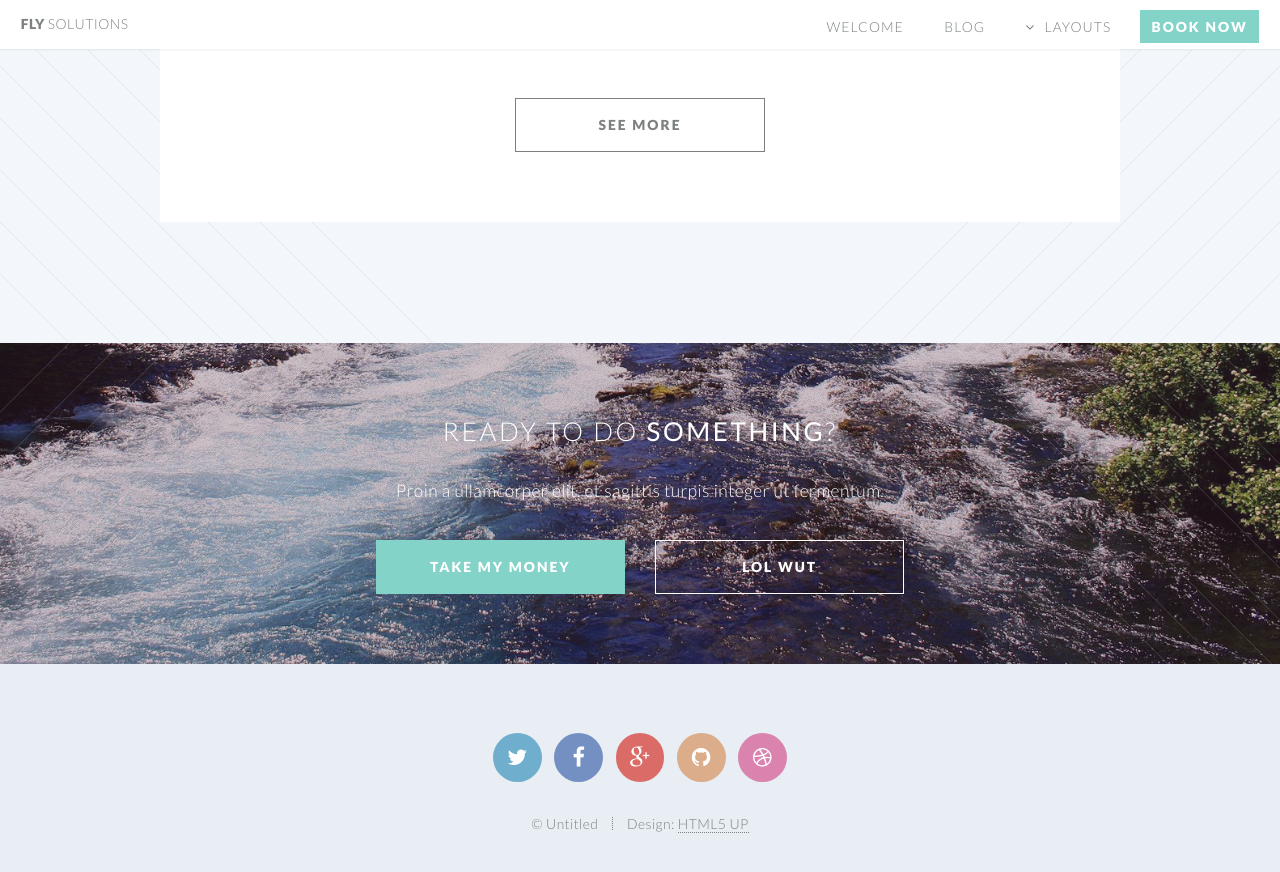
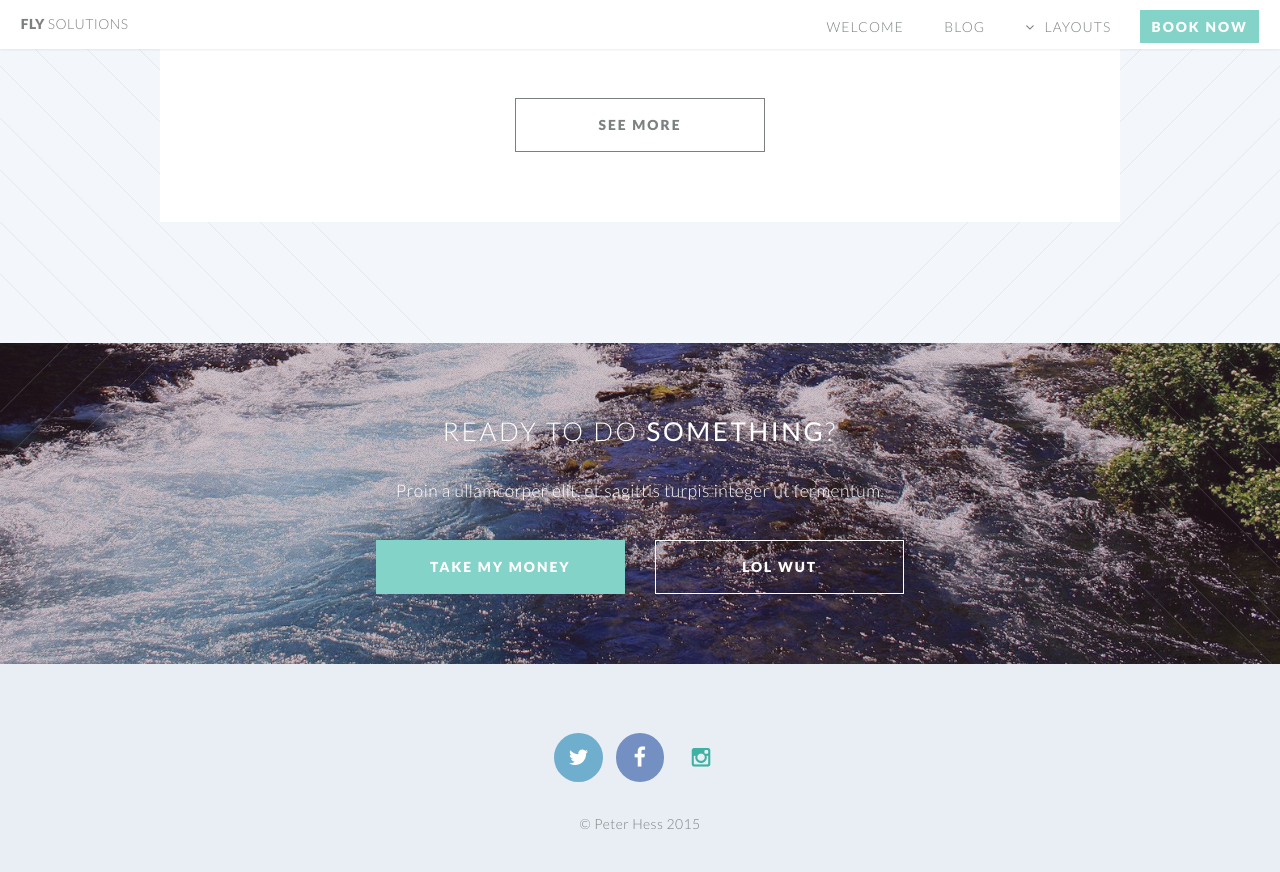
Before and after one commit to pkhess/pkhess.github.io, a Jekyll site: the page built from index.html, in a window 1280 px wide and 900 px high, scrolled down 2974 px. Shown: the top 872 px of the window. Built offline with Jekyll 4.4.1, drawn with Linux system fonts in a browser that asks for light colours.

Commit message:
update footer

```diff
--- a/_includes/footer.html
+++ b/_includes/footer.html
@@ -4,13 +4,11 @@
     <ul class="icons">
         <li><a href="#" class="icon circle fa-twitter"><span class="label">Twitter</span></a></li>
         <li><a href="#" class="icon circle fa-facebook"><span class="label">Facebook</span></a></li>
-        <li><a href="#" class="icon circle fa-google-plus"><span class="label">Google+</span></a></li>
-        <li><a href="#" class="icon circle fa-github"><span class="label">Github</span></a></li>
-        <li><a href="#" class="icon circle fa-dribbble"><span class="label">Dribbble</span></a></li>
+        <li><a href="#" class="icon circle fa-instagram"><span class="label">Google+</span></a></li>
     </ul>
 
     <ul class="copyright">
-        <li>&copy; Untitled</li><li>Design: <a href="http://html5up.net">HTML5 UP</a></li>
+        <li>&copy; Peter Hess 2015</li>
     </ul>
 
 </footer>
```
Also changed, not shown: 1 other file.
